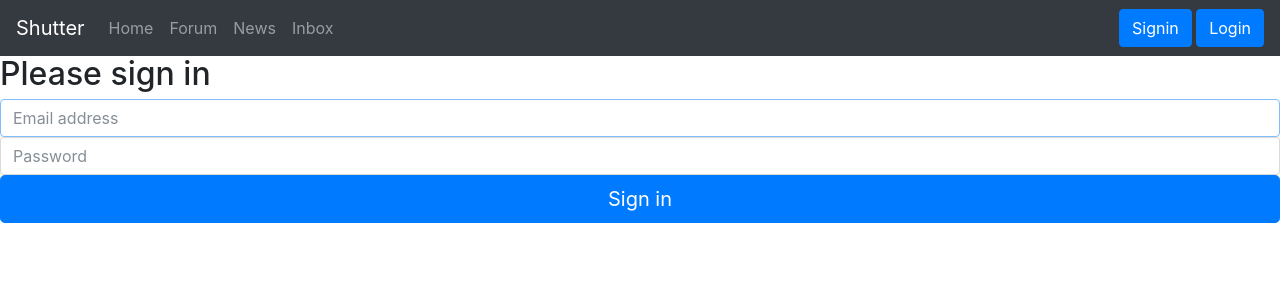
After one commit to ypche/ELEC9609, a Django app: page /ShutterWeb/login/ in a window 1280 px wide. The commit adds this page. Shown: the top 300 px of the page. Run offline with Django 3.2, Linux system fonts and the light colour scheme; some libraries are stand-ins or nearby versions.

Commit message:
login logout function update

```diff
--- a/Shutter/ShutterWeb/templates/base.html
+++ b/Shutter/ShutterWeb/templates/base.html
@@ -57,6 +57,15 @@
             <a class="nav-link" href="{% url 'inbox' %}">Inbox</a>
           </li>
         </ul>
+          {%if not request.user.is_authenticated%}
+        <div class="span12">
+           <a class="btn btn-primary" href="#" role="button">Signin</a>
+           <a class="btn btn-primary" href="{% url 'login' %}" role="button">Login</a>
+		</div>
+          {%else%}
+          <a class="btn btn-primary" href="{% url 'logout' %}" role="button">Logout</a>
+
+          {%endif%}
       </div>
     </nav>
 
--- /dev/null
+++ b/Shutter/ShutterWeb/templates/login.html
@@ -0,0 +1,20 @@
+{% extends 'base.html' %}
+
+{% block title %}Inbox{% endblock %}
+
+{% block customcss %}
+
+{% endblock %}
+
+{% block MainBody %}
+
+<form class="form-signin" role="form" method="post" action="{% url 'login' %}">
+    {% csrf_token %}
+    <h2 class="form-signin-heading">Please sign in</h2>
+    <input name="username" type="text" class="form-control" placeholder="Email address" required="" autofocus="">
+    <input name="password" type="password" class="form-control" placeholder="Password" required="">
+
+    <button class="btn btn-lg btn-primary btn-block" type="submit">Sign in</button>
+    <span style="color: red" >{{ login_err }}</span>
+</form>
+{% endblock %}
--- a/Shutter/ShutterWeb/urls.py
+++ b/Shutter/ShutterWeb/urls.py
@@ -29,4 +29,8 @@ urlpatterns = [
     # home page will be redirected to album_scenery.html
     url(r'^$', views.index, name='index'),
 
+    # login,logout
+    url(r'^login/$', views.user_login, name="login"),
+    url(r'^logout/$', views.user_logout, name="logout"),
+
 ]
--- a/Shutter/ShutterWeb/views.py
+++ b/Shutter/ShutterWeb/views.py
@@ -5,6 +5,7 @@ from django.db import connection
 from .models import Topic, Topiccomment, Message
 from .forms import CommentForm, TopicForm
 from django.http import HttpResponseRedirect
+from django.contrib.auth import authenticate, login,logout
 
 
 def forum(request):
@@ -128,3 +129,20 @@ def album_photo(request):
 # index, index.html will be redirect to album_scenery.html
 def index(request):
     return HttpResponseRedirect('album/scenery/')
+
+def user_login(request):
+    if request.method == "POST":
+        user_name = request.POST.get("username","")
+        pass_word = request.POST.get("password","")
+        user = authenticate(username=user_name, password=pass_word)
+        if user is not None:
+            login(request,user)
+            return render(request, "album_scenery.html")
+        else:
+            return render(request,"login.html",{})
+    elif request.method == "GET":
+        return render(request, "login.html",{})
+
+def user_logout(request):
+    logout(request)
+    return HttpResponseRedirect("/ShutterWeb")
```
